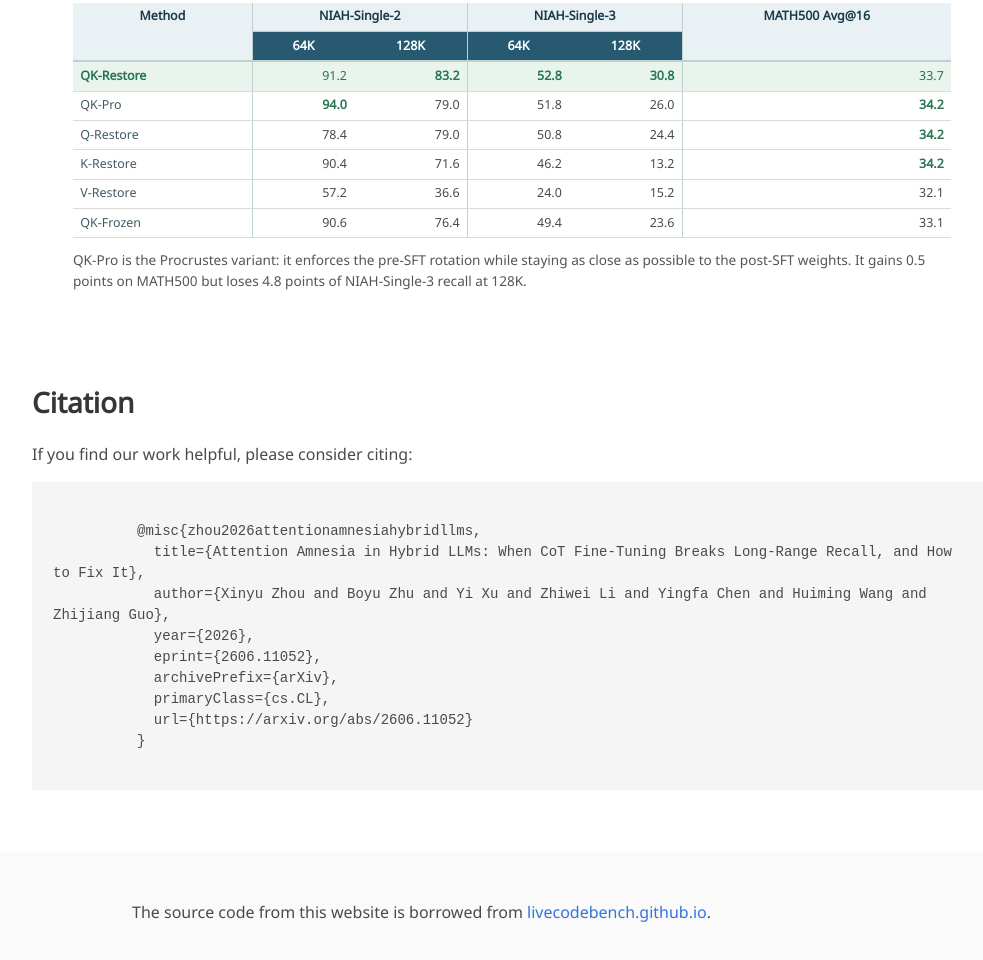
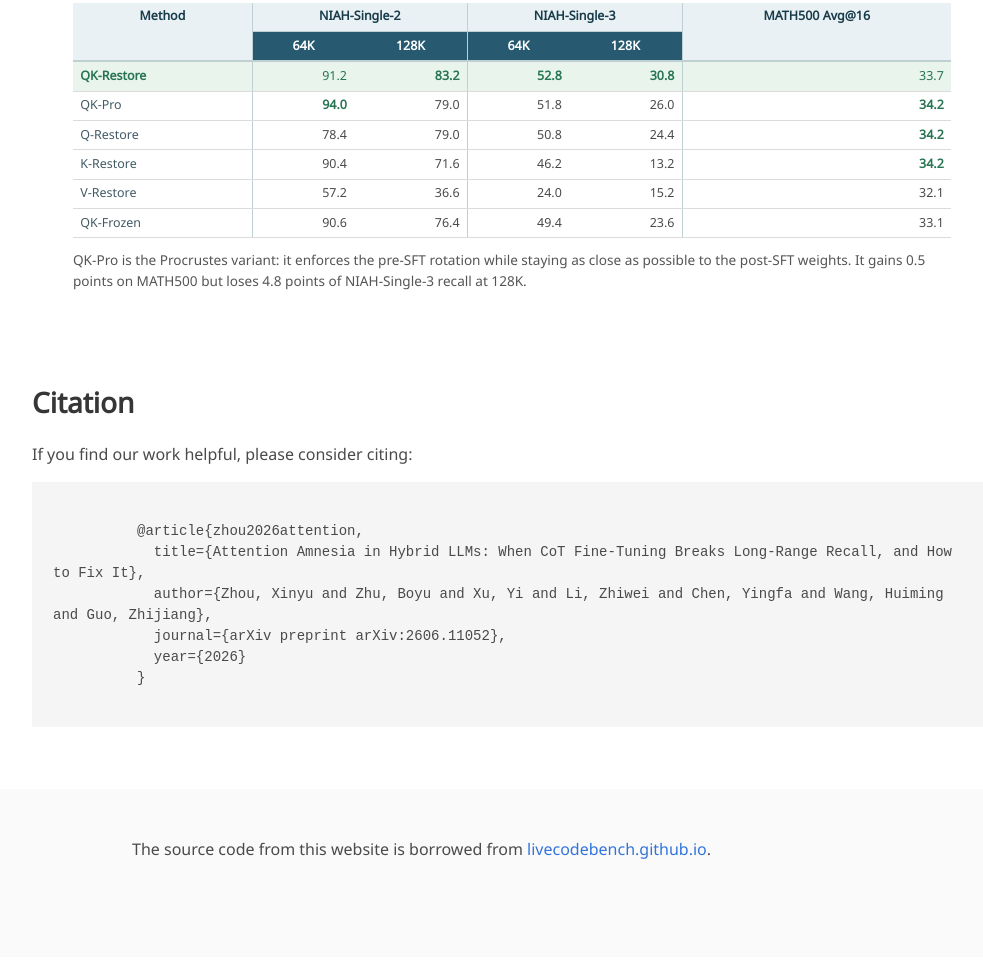
Before and after one commit to LARK-AI-Lab/QK-Restore, a plain HTML site: page docs/index.html in a window 1280 px wide. Shown: the part 4780-5740 px from the top of the page, without its empty margins (128-1111 px from the left). Drawn offline with nearby package versions, Linux system fonts and the light colour scheme; some icons are missing; a web font is replaced by a local one.

Commit message:
add project page

```diff
--- a/docs/index.html
+++ b/docs/index.html
@@ -422,14 +422,11 @@
       <p>
         If you find our work helpful, please consider citing:
       <pre><code>
-          @misc{zhou2026attentionamnesiahybridllms,
+          @article{zhou2026attention,
             title={Attention Amnesia in Hybrid LLMs: When CoT Fine-Tuning Breaks Long-Range Recall, and How to Fix It},
-            author={Xinyu Zhou and Boyu Zhu and Yi Xu and Zhiwei Li and Yingfa Chen and Huiming Wang and Zhijiang Guo},
-            year={2026},
-            eprint={2606.11052},
-            archivePrefix={arXiv},
-            primaryClass={cs.CL},
-            url={https://arxiv.org/abs/2606.11052}
+            author={Zhou, Xinyu and Zhu, Boyu and Xu, Yi and Li, Zhiwei and Chen, Yingfa and Wang, Huiming and Guo, Zhijiang},
+            journal={arXiv preprint arXiv:2606.11052},
+            year={2026}
           }
         </code></pre>
       </p>
```
